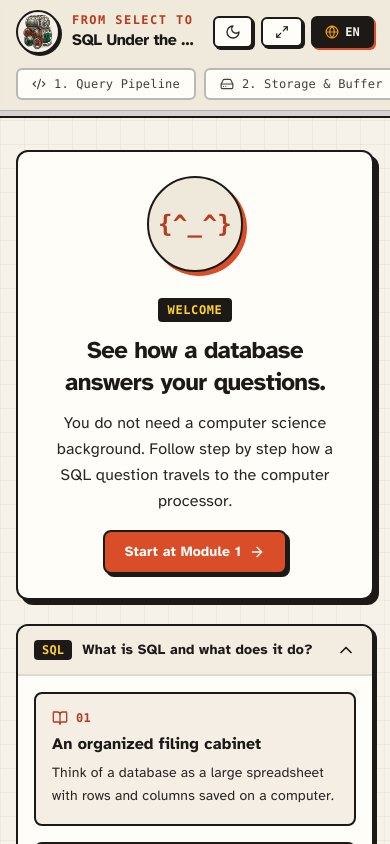
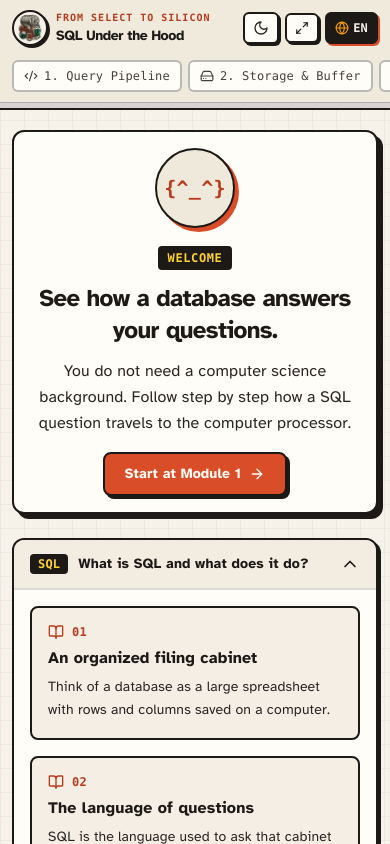
Before and after one commit to eduardoutsch/sql-under-the-hood, a React (Vite) app: page / in a window 390 px wide. Shown: the top 844 px of the page. Built offline with nearby package versions, Linux system fonts and the light colour scheme.

Commit message:
style: make shell, navbar, and home view responsive on small screens
Signed-off-by: eduardoutsch <utscheduardo@gmail.com>

```diff
--- a/src/App.tsx
+++ b/src/App.tsx
@@ -25,7 +25,7 @@ export default function App() {
   ];
 
   return (
-    <div className="min-h-screen text-stone-900 selection:bg-[#D94E28]/20 selection:text-stone-950 flex flex-col">
+    <div className="min-h-screen overflow-x-hidden text-stone-900 selection:bg-[#D94E28]/20 selection:text-stone-950 flex flex-col">
       <Navbar
         t={vm.t}
         lang={vm.lang}
@@ -42,7 +42,7 @@ export default function App() {
 
       <main
         className={`flex-1 ${
-          vm.presMode ? 'max-w-full px-6 sm:px-12 py-8' : 'max-w-7xl px-4 sm:px-6 py-8'
+          vm.presMode ? 'max-w-full px-3 sm:px-12 py-5 sm:py-8' : 'max-w-7xl px-3 sm:px-6 py-5 sm:py-8'
         } mx-auto w-full`}
       >
         {vm.activeModule === null ? (
@@ -71,11 +71,11 @@ export default function App() {
 
             <div className="animate-fadeIn">{modules[vm.activeModule]}</div>
 
-            <div className="mt-10 pt-6 border-t-2 border-stone-900/15 flex items-center justify-between">
+            <div className="mt-8 sm:mt-10 pt-5 sm:pt-6 border-t-2 border-stone-900/15 flex flex-wrap items-center justify-between gap-3">
               <button
                 onClick={vm.prevModule}
                 disabled={vm.activeModule === 0}
-                className="flex items-center gap-2 px-4 py-2.5 rounded-lg bg-[#FFFDF8] hover:bg-[#EFE9DC] disabled:opacity-40 border-2 border-stone-900 shadow-[2px_2px_0px_#1c1917] active:translate-x-[1px] active:translate-y-[1px] active:shadow-none text-sm font-mono font-semibold text-stone-900 transition cursor-pointer"
+                className="flex items-center gap-1.5 sm:gap-2 px-3 sm:px-4 py-2 sm:py-2.5 rounded-lg bg-[#FFFDF8] hover:bg-[#EFE9DC] disabled:opacity-40 border-2 border-stone-900 shadow-[2px_2px_0px_#1c1917] active:translate-x-[1px] active:translate-y-[1px] active:shadow-none text-xs sm:text-sm font-mono font-semibold text-stone-900 transition cursor-pointer"
               >
                 <ChevronLeft className="w-4 h-4" /> {vm.t.prevMod}
               </button>
@@ -87,7 +87,7 @@ export default function App() {
               <button
                 onClick={vm.nextModule}
                 disabled={vm.activeModule === MODULE_COUNT - 1}
-                className="flex items-center gap-2 px-4 py-2.5 rounded-lg bg-[#D94E28] hover:bg-[#C2411F] disabled:opacity-40 border-2 border-stone-900 shadow-[2px_2px_0px_#1c1917] active:translate-x-[1px] active:translate-y-[1px] active:shadow-none text-sm font-mono text-[#FFFDF8] font-bold transition cursor-pointer"
+                className="flex items-center gap-1.5 sm:gap-2 px-3 sm:px-4 py-2 sm:py-2.5 rounded-lg bg-[#D94E28] hover:bg-[#C2411F] disabled:opacity-40 border-2 border-stone-900 shadow-[2px_2px_0px_#1c1917] active:translate-x-[1px] active:translate-y-[1px] active:shadow-none text-xs sm:text-sm font-mono text-[#FFFDF8] font-bold transition cursor-pointer"
               >
                 {vm.t.nextMod} <ChevronRight className="w-4 h-4" />
               </button>
--- a/src/components/Navbar.tsx
+++ b/src/components/Navbar.tsx
@@ -46,38 +46,38 @@ export function Navbar({
   onToggleTheme,
   onTogglePresMode,
 }: NavbarProps) {
-  const containerWidth = presMode ? 'max-w-full px-6' : 'max-w-7xl px-4 sm:px-6';
+  const containerWidth = presMode ? 'max-w-full px-3 sm:px-6' : 'max-w-7xl px-3 sm:px-6';
 
   return (
     <header className="sticky top-0 z-40 bg-[#EFE9DC]/95 backdrop-blur-md border-b-2 border-stone-900">
-      <div className={`${containerWidth} mx-auto h-16 flex items-center justify-between gap-3`}>
+      <div className={`${containerWidth} mx-auto h-14 sm:h-16 flex items-center justify-between gap-2 sm:gap-3`}>
         <button
           type="button"
           onClick={onGoHome}
-          className="flex items-center gap-3 min-w-0 text-left cursor-pointer group"
+          className="flex items-center gap-2 sm:gap-3 min-w-0 text-left cursor-pointer group"
         >
           <img
             src="/assets/logo.png"
             alt={t.brandTitle}
-            className="w-11 h-11 rounded-full border-2 border-stone-900 shadow-[2px_2px_0px_#1c1917] object-contain bg-[#F6F2EA] p-0.5 shrink-0 group-hover:scale-105 transition-transform"
+            className="w-9 h-9 sm:w-11 sm:h-11 rounded-full border-2 border-stone-900 shadow-[2px_2px_0px_#1c1917] object-contain bg-[#F6F2EA] p-0.5 shrink-0 group-hover:scale-105 transition-transform"
           />
-          <div className="truncate">
-            <div className="text-xs font-mono font-semibold uppercase tracking-[0.12em] text-[#B83B1D]">
+          <div className="min-w-0">
+            <div className="text-[10px] sm:text-xs font-mono font-semibold uppercase tracking-[0.1em] sm:tracking-[0.12em] text-[#B83B1D] truncate">
               {t.brandSub}
             </div>
-            <h1 className="font-bold text-base sm:text-lg text-stone-900 tracking-tight truncate group-hover:text-[#B83B1D] transition-colors">
+            <h1 className="font-bold text-sm sm:text-lg text-stone-900 tracking-tight truncate group-hover:text-[#B83B1D] transition-colors">
               {t.brandTitle}
             </h1>
           </div>
         </button>
 
-        <div className="flex items-center gap-2 shrink-0">
+        <div className="flex items-center gap-1.5 sm:gap-2 shrink-0">
           <button
             type="button"
             onClick={onToggleTheme}
             aria-label={theme === 'dark' ? t.themeLight : t.themeDark}
             title={theme === 'dark' ? t.themeLight : t.themeDark}
-            className="flex items-center gap-1.5 px-2.5 py-1.5 rounded-md border-2 border-stone-900 shadow-[2px_2px_0px_#1c1917] active:translate-x-[1px] active:translate-y-[1px] active:shadow-none bg-[#FFFDF8] hover:bg-stone-100 text-stone-900 text-xs font-mono font-semibold transition cursor-pointer"
+            className="flex items-center gap-1.5 px-2 sm:px-2.5 py-1.5 rounded-md border-2 border-stone-900 shadow-[2px_2px_0px_#1c1917] active:translate-x-[1px] active:translate-y-[1px] active:shadow-none bg-[#FFFDF8] hover:bg-stone-100 text-stone-900 text-xs font-mono font-semibold transition cursor-pointer"
           >
             {theme === 'dark' ? (
               <Sun className="w-4 h-4 text-amber-500" />
@@ -89,7 +89,7 @@ export function Navbar({
           <button
             type="button"
             onClick={onTogglePresMode}
-            className={`flex items-center gap-1.5 px-3 py-1.5 rounded-md border-2 border-stone-900 shadow-[2px_2px_0px_#1c1917] active:translate-x-[1px] active:translate-y-[1px] active:shadow-none text-xs font-semibold transition cursor-pointer ${
+            className={`flex items-center gap-1.5 px-2 sm:px-3 py-1.5 rounded-md border-2 border-stone-900 shadow-[2px_2px_0px_#1c1917] active:translate-x-[1px] active:translate-y-[1px] active:shadow-none text-xs font-semibold transition cursor-pointer ${
               presMode
                 ? 'bg-stone-900 text-[#F6F2EA]'
                 : 'bg-[#FFFDF8] hover:bg-stone-100 text-stone-900'
@@ -102,7 +102,7 @@ export function Navbar({
           <button
             type="button"
             onClick={onToggleLang}
-            className="flex items-center gap-1.5 px-3 py-1.5 rounded-md bg-[#1C1917] hover:bg-stone-800 border-2 border-stone-900 shadow-[2px_2px_0px_#D94E28] active:translate-x-[1px] active:translate-y-[1px] active:shadow-none text-[#F6F2EA] font-mono text-xs font-bold transition cursor-pointer"
+            className="flex items-center gap-1 sm:gap-1.5 px-2 sm:px-3 py-1.5 rounded-md bg-[#1C1917] hover:bg-stone-800 border-2 border-stone-900 shadow-[2px_2px_0px_#D94E28] active:translate-x-[1px] active:translate-y-[1px] active:shadow-none text-[#F6F2EA] font-mono text-xs font-bold transition cursor-pointer"
             title="Toggle Language PT-BR / EN"
           >
             <Globe className="w-3.5 h-3.5 text-[#F59E0B]" />
@@ -111,7 +111,7 @@ export function Navbar({
         </div>
       </div>
 
-      <div className={`${containerWidth} mx-auto flex items-center gap-2 overflow-x-auto pt-1 pb-2.5 no-scrollbar`}>
+      <div className={`${containerWidth} mx-auto flex items-center gap-1.5 sm:gap-2 overflow-x-auto pt-1 pb-2.5 no-scrollbar`}>
         {t.modules.map((mod, idx) => {
           const active = idx === activeModule;
           const Icon = MODULE_ICONS[idx];
@@ -119,7 +119,7 @@ export function Navbar({
             <button
               key={mod.id}
               onClick={() => onSelectModule(idx)}
-              className={`flex items-center gap-2 px-3.5 py-1.5 rounded-md text-xs font-mono whitespace-nowrap border-2 transition-all cursor-pointer ${
+              className={`flex items-center gap-1.5 sm:gap-2 px-2.5 sm:px-3.5 py-1.5 rounded-md text-xs font-mono whitespace-nowrap border-2 transition-all cursor-pointer ${
                 active
                   ? 'bg-[#D94E28] text-[#FFFDF8] border-stone-900 font-bold shadow-[2px_2px_0px_#1c1917]'
                   : 'bg-[#FFFDF8] text-stone-700 border-stone-900/30 hover:border-stone-900 hover:text-stone-900'
--- a/src/features/home/HomeView.tsx
+++ b/src/features/home/HomeView.tsx
@@ -15,10 +15,10 @@ export function HomeView({ t, onSelectModule }: HomeViewProps) {
   return (
     <div className="space-y-6 animate-fadeIn">
       {/* Hero Banner */}
-      <section className="bg-[#FFFDF8] border-2 border-stone-900 shadow-[5px_5px_0px_#1c1917] rounded-xl p-6 sm:p-8 flex flex-col md:flex-row items-center gap-6">
+      <section className="bg-[#FFFDF8] border-2 border-stone-900 shadow-[5px_5px_0px_#1c1917] rounded-xl p-4 sm:p-8 flex flex-col md:flex-row items-center gap-4 sm:gap-6">
         <div
           aria-hidden="true"
-          className="w-24 h-24 sm:w-28 sm:h-28 rounded-full bg-[#EFE9DC] border-2 border-stone-900 shadow-[4px_4px_0px_#D94E28] flex items-center justify-center font-mono text-2xl sm:text-3xl font-bold text-[#B83B1D] shrink-0 animate-springIn select-none"
+          className="w-20 h-20 sm:w-28 sm:h-28 rounded-full bg-[#EFE9DC] border-2 border-stone-900 shadow-[4px_4px_0px_#D94E28] flex items-center justify-center font-mono text-xl sm:text-3xl font-bold text-[#B83B1D] shrink-0 animate-springIn select-none"
         >
           {'{^_^}'}
         </div>
```
